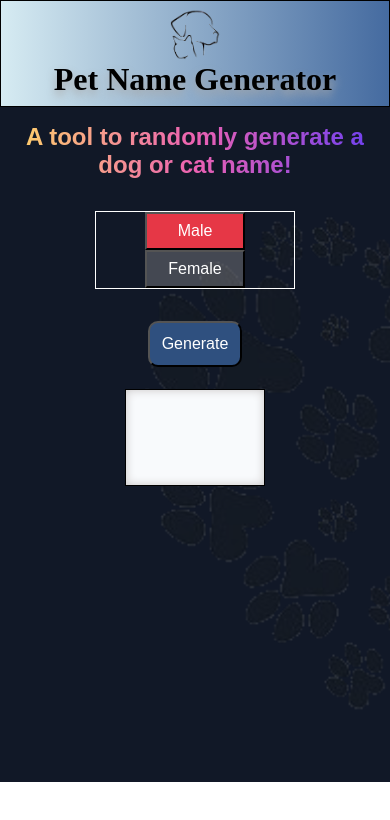
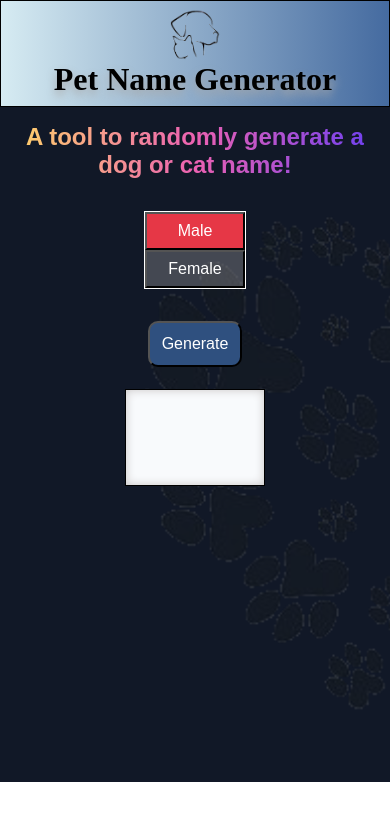
Before and after one commit to Pets-without-names/Jax-Pet-Names, a React (Create React App) app in the folder client/: page / in a window 390 px wide. Shown: the top 820 px of the page. Built offline with nearby package versions, Linux system fonts and the light colour scheme; no server answers; a web font is replaced by a local one.

Commit message:
updated gender button border responsive layout properties

```diff
--- a/client/src/styles/main.css
+++ b/client/src/styles/main.css
@@ -101,7 +101,7 @@ button {
   flex-direction: column;
   justify-content: center;
   align-items: center;
-  width: 200px;
+  width: 102px;
   margin: 2rem auto;
   border: 1px solid white;
 }
@@ -166,5 +166,6 @@ button {
     -webkit-box-direction: normal;
     -ms-flex-direction: row;
     flex-direction: row;
+    width: 200px;
   }
 }
```
